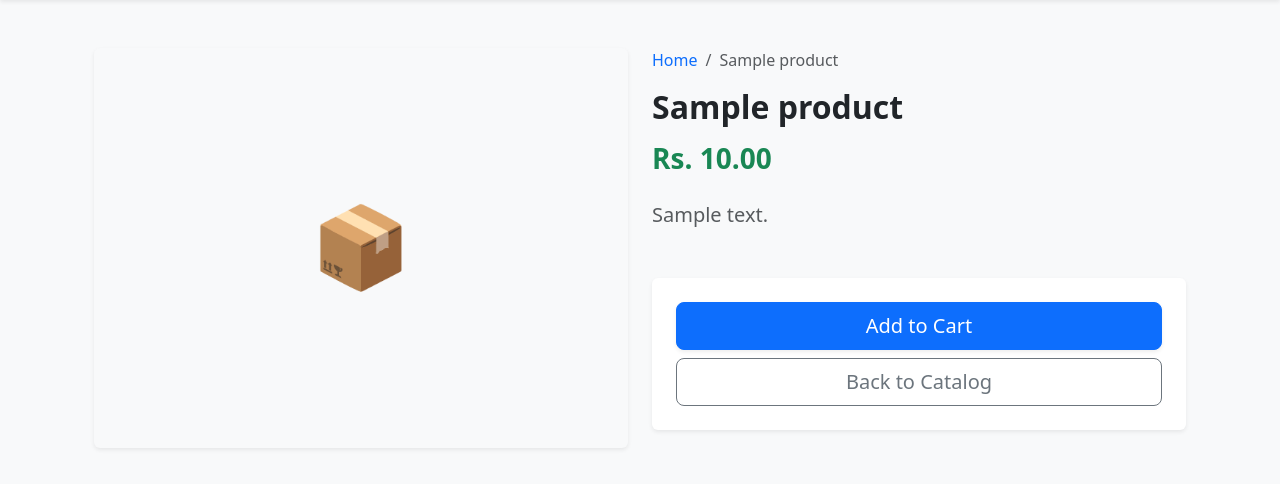
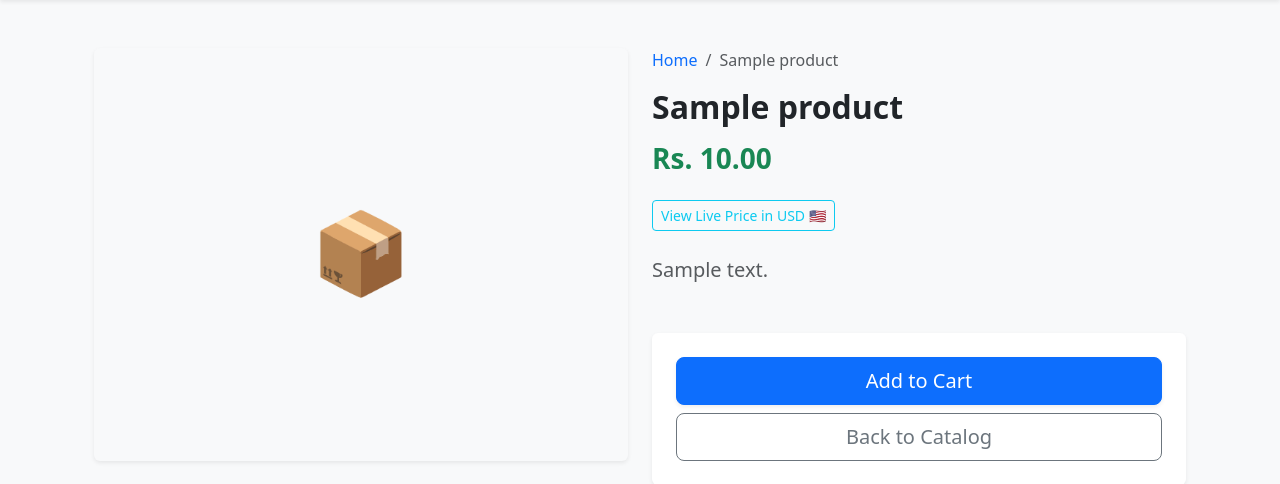
Before and after one commit to Riya18singh/MY_PROJECT, a Django app: page /1/ in a window 1280 px wide. Shown: the part 62-546 px from the top of the page. Run offline with Django 5.2, Linux system fonts and the light colour scheme; tables that the repository leaves empty hold one stand-in row (values such as "Sample post").

Commit message:
converted price

```diff
--- a/backend/settings.py
+++ b/backend/settings.py
@@ -136,3 +136,8 @@ DEFAULT_AUTO_FIELD = 'django.db.models.BigAutoField'
 # Media file configuration for user-uploaded product images
 MEDIA_URL = '/media/'
 MEDIA_ROOT = BASE_DIR / 'media'
+
+# Razorpay API Credentials Configuration
+RAZORPAY_KEY_ID = os.getenv("RAZORPAY_KEY_ID")
+RAZORPAY_KEY_SECRET = os.getenv("RAZORPAY_KEY_SECRET")
+EXCHANGE_RATE_API_KEY = os.getenv("EXCHANGE_RATE_API_KEY")
--- a/products/templates/products/product_detail.html
+++ b/products/templates/products/product_detail.html
@@ -24,6 +24,15 @@
 
             <h2 class="fw-bold mb-3">{{ product.name }}</h2>
             <h3 class="text-success fw-bold mb-4">Rs. {{ product.price }}</h3>
+            <div class="mb-4">
+    <a href="?convert=usd" class="btn btn-sm btn-outline-info">View Live Price in USD 🇺🇸</a>
+
+    {% if usd_price %}
+        <p class="text-primary fw-bold mt-2 border p-2 rounded bg-light">
+            Live Converted Price: ${{ usd_price }}
+        </p>
+    {% endif %}
+</div>
 
             <p class="text-muted fs-5 mb-5">{{ product.description }}</p>
 
--- a/products/views.py
+++ b/products/views.py
@@ -1,5 +1,8 @@
 from django.shortcuts import render,get_object_or_404
 from .models import Product, Category
+import requests
+from django.conf import settings
+from decimal import Decimal
 
 def product_list(request):
     # 1. Grab all active products and all categories
@@ -23,6 +26,23 @@ def product_list(request):
         'categories': categories,
     })
 def product_detail(request, pk):
-    # Fetch a specific product by its ID (pk)
     product = get_object_or_404(Product, pk=pk)
-    return render(request, 'products/product_detail.html', {'product': product})
+    usd_price = None
+
+    if request.GET.get('convert') == 'usd':
+        api_url = f"https://v6.exchangerate-api.com/v6/{settings.EXCHANGE_RATE_API_KEY}/latest/INR"
+
+        try:
+            response = requests.get(api_url)
+
+            if response.status_code == 200:
+                data = response.json()
+                live_usd_rate = Decimal(str(data['conversion_rates']['USD']))
+                usd_price = product.price * live_usd_rate
+        except requests.exceptions.RequestException:
+            pass
+
+    return render(request, 'products/product_detail.html', {
+        'product': product,
+        'usd_price': usd_price
+    })
```
